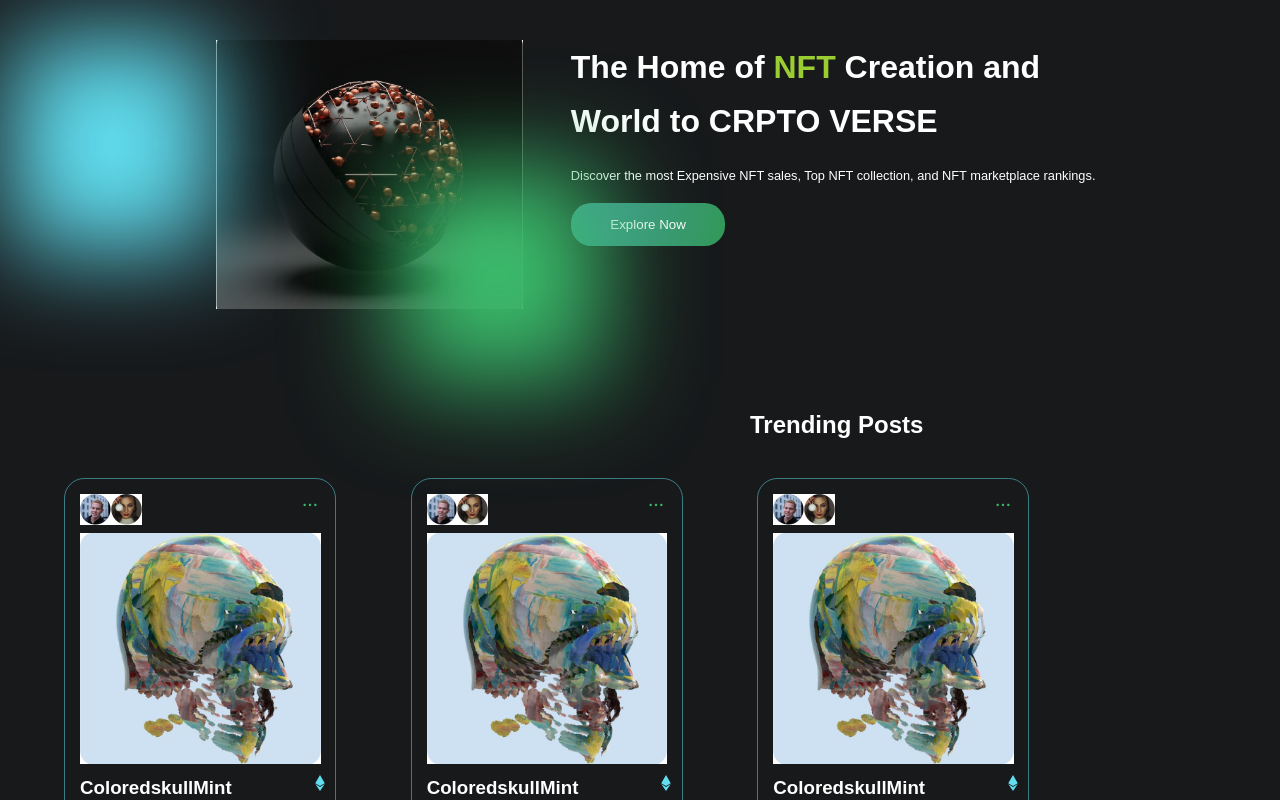
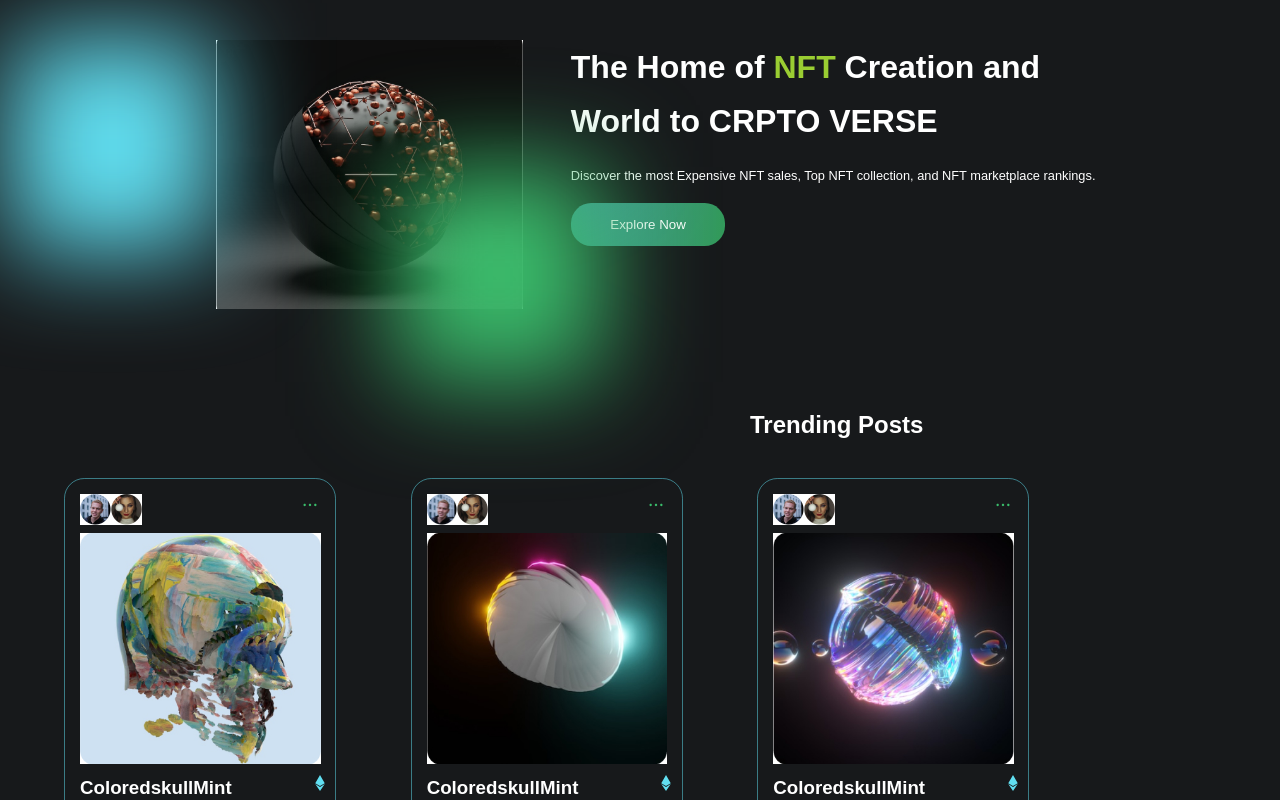
Before and after one commit to olaniyan-spec/nft-app, a React (Create React App) app: page / in a window 1280 px wide. Shown: the top 800 px of the page. Built offline with nearby package versions, Linux system fonts and the light colour scheme.

Commit message:
fresh commit

```diff
--- a/src/data.js
+++ b/src/data.js
@@ -17,7 +17,7 @@ export const Nfts = [
         avater: require('./images/avatar1.jpg'),
         avater2:require('./images/avatar2.jpg'),
         icon: <RxDotsHorizontal/>,
-        image: require('./images/nft1.jpg'),
+        image: require('./images/nft2.jpg'),
         title: 'ColoredskullMint',
         second_icon: <FaEthereum/>,
         nft: '<FaEthereum/> 100ETH 1/10',
@@ -27,7 +27,7 @@ export const Nfts = [
         avater: require('./images/avatar1.jpg'),
         avater2:require('./images/avatar2.jpg'),
         icon: <RxDotsHorizontal/>,
-        image: require('./images/nft1.jpg'),
+        image: require('./images/nft3.jpg'),
         title: 'ColoredskullMint',
         second_icon: <FaEthereum/>,
         nft: '<FaEthereum/> 100ETH 1/10',
```
